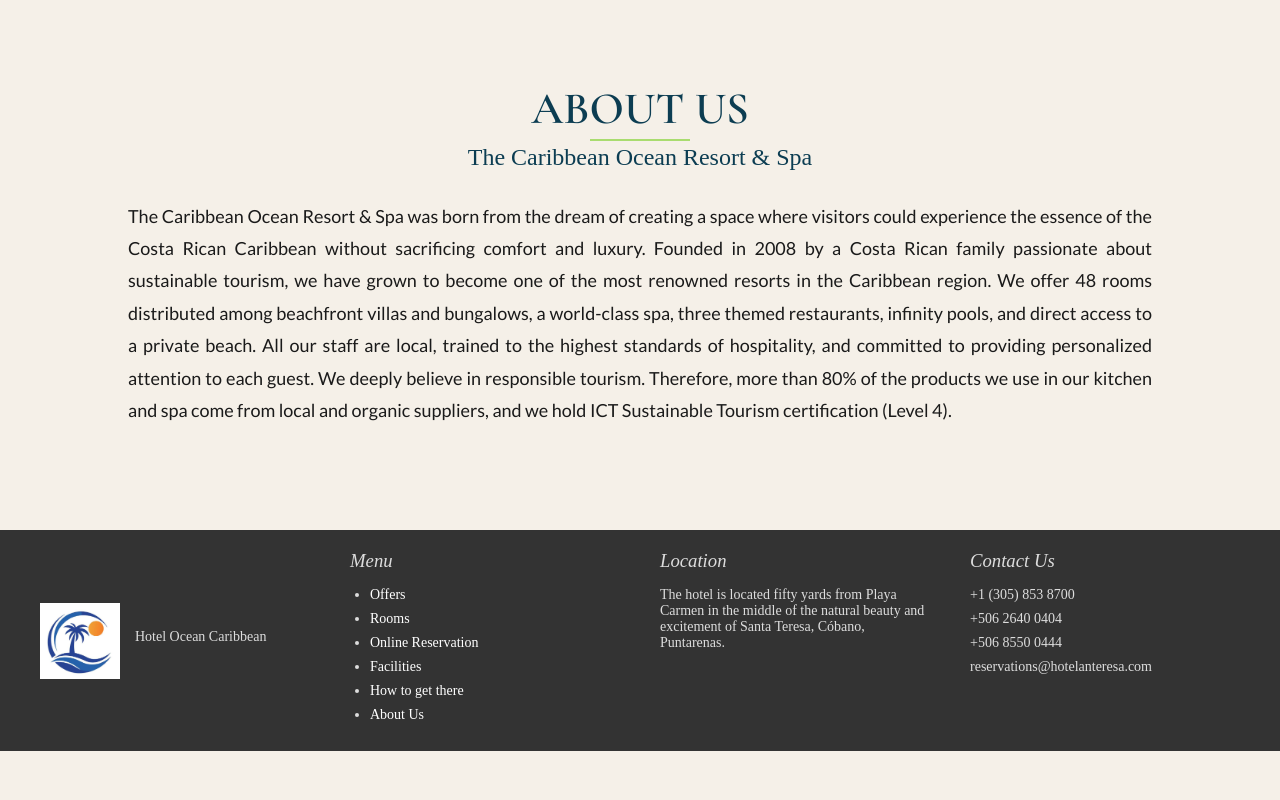
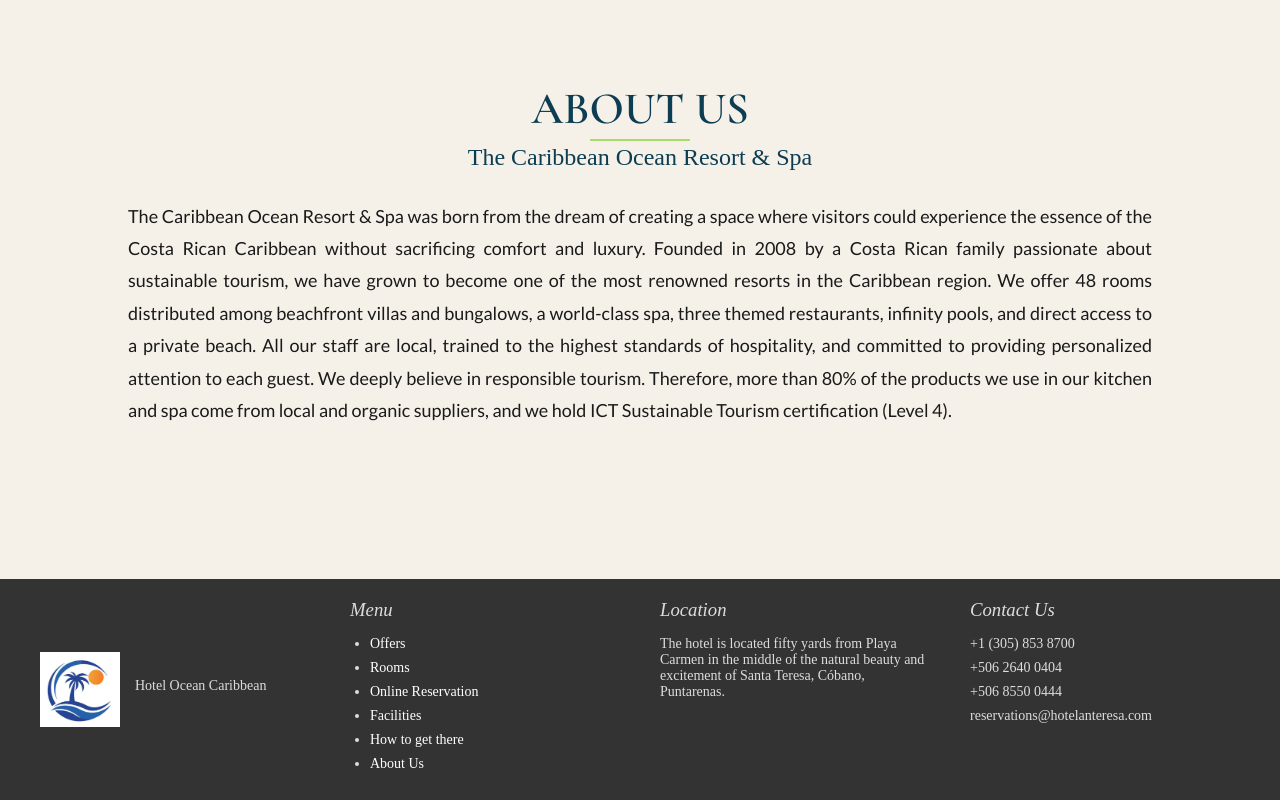
Before and after one commit to NixonAguero/CaribeanOcean_ClientFrontend, a React (Vite) app: page /about in a window 1280 px wide. Built offline with nearby package versions, Linux system fonts and the light colour scheme.

Commit message:
Refactor: correction in the footer margin bottom

```diff
--- a/src/css/layout.css
+++ b/src/css/layout.css
@@ -7,6 +7,16 @@
 
 body {
   background-color: var(--color-sand-white);
+}
+
+#root {
+  display: flex;
+  flex-direction: column;
+  min-height: 100vh;
+}
+
+main {
+  flex-grow: 1;
 }
 
 .sections {
```
